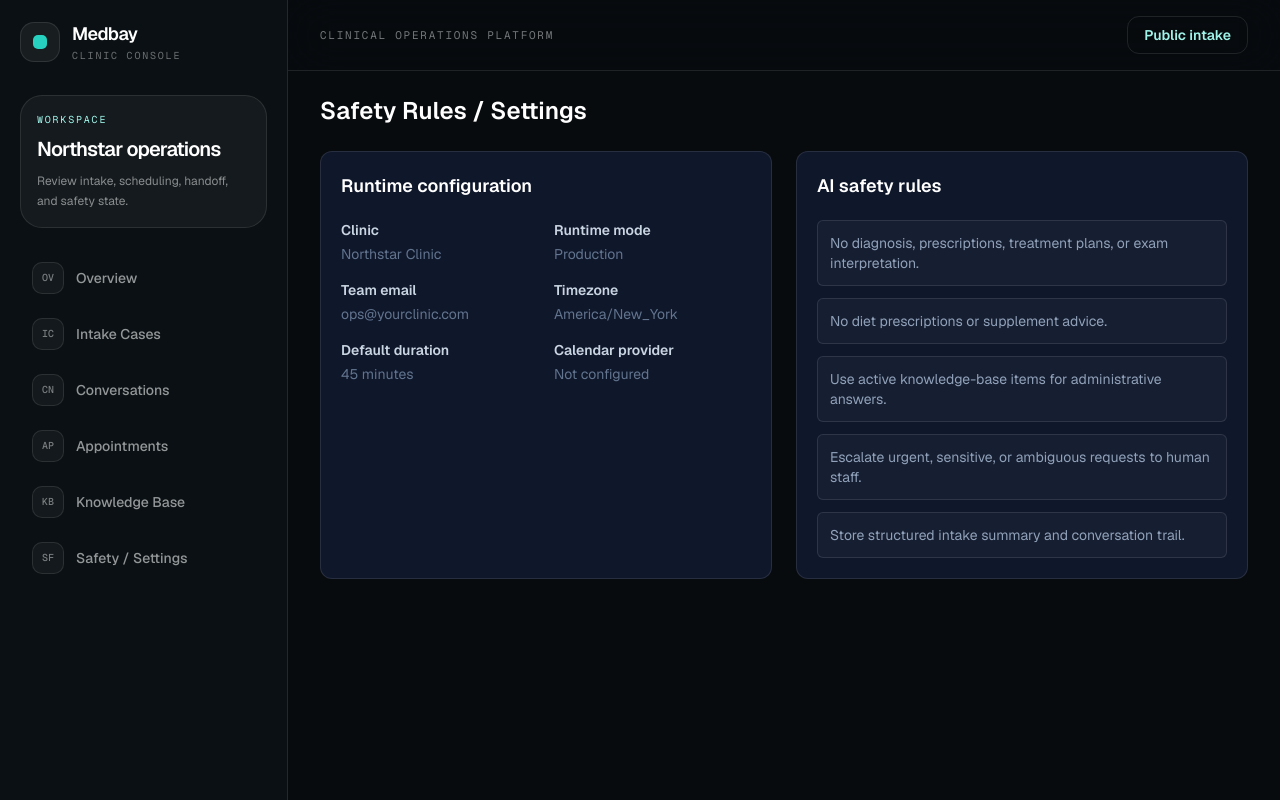
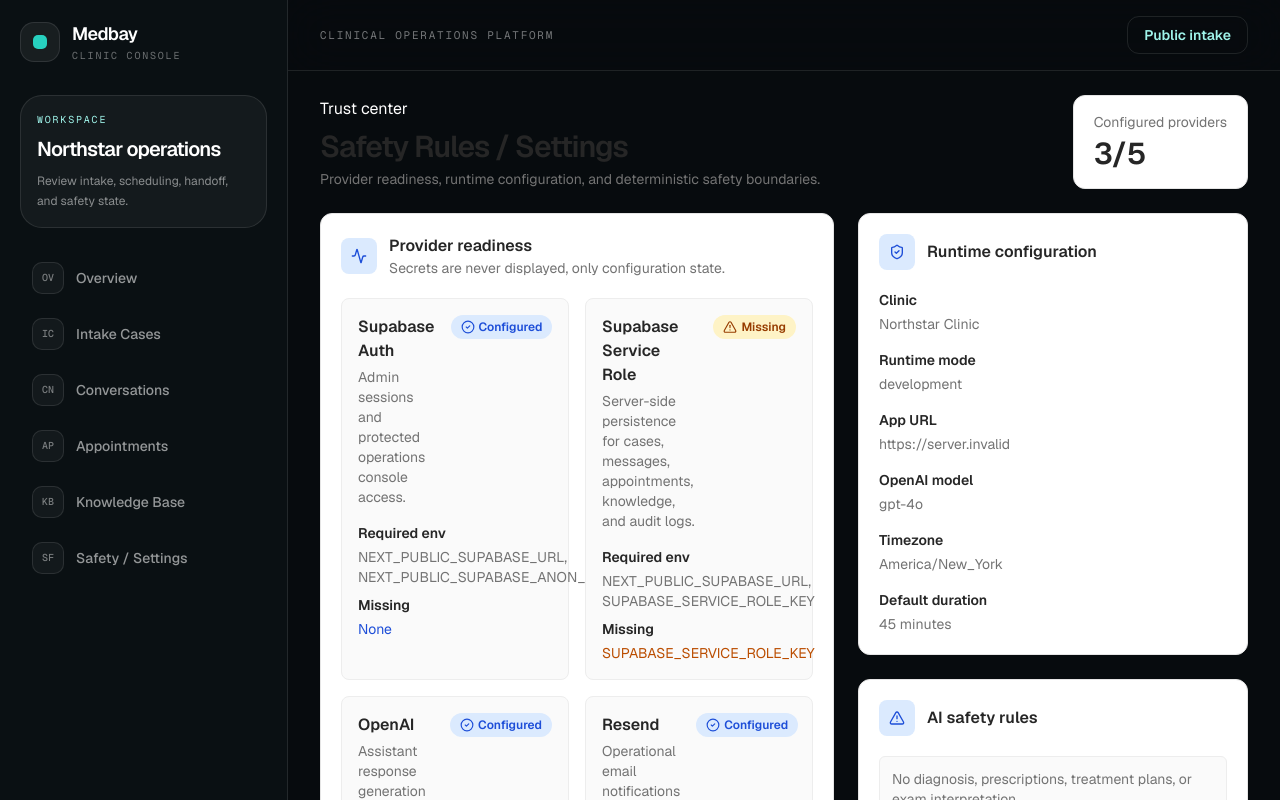
Before and after one commit to DerMayer1/Medbay, a Next.js app: page /admin/settings in a window 1280 px wide. Shown: the top 800 px of the page. Built offline with nearby package versions, Linux system fonts and the light colour scheme; no server answers.

Commit message:
feat: polish admin settings demo

```diff
--- a/src/app/admin/settings/page.tsx
+++ b/src/app/admin/settings/page.tsx
@@ -1,15 +1,62 @@
+import { Activity, AlertTriangle, CheckCircle2, ShieldCheck } from "lucide-react";
 import { AdminLayout } from "@/components/admin/AdminLayout";
 
 export const dynamic = "force-dynamic";
 
+type ProviderStatus = {
+  name: string;
+  description: string;
+  configured: boolean;
+  required: string[];
+  missing: string[];
+};
+
+function hasEnv(name: string) {
+  return Boolean(process.env[name]);
+}
+
+function providerStatus(name: string, description: string, required: string[]): ProviderStatus {
+  const missing = required.filter((key) => !hasEnv(key));
+  return {
+    name,
+    description,
+    configured: missing.length === 0,
+    required,
+    missing,
+  };
+}
+
 export default function SettingsPage() {
+  const providers = [
+    providerStatus("Supabase Auth", "Admin sessions and protected operations console access.", [
+      "NEXT_PUBLIC_SUPABASE_URL",
+      "NEXT_PUBLIC_SUPABASE_ANON_KEY",
+    ]),
+    providerStatus("Supabase Service Role", "Server-side persistence for cases, messages, appointments, knowledge, and audit logs.", [
+      "NEXT_PUBLIC_SUPABASE_URL",
+      "SUPABASE_SERVICE_ROLE_KEY",
+    ]),
+    providerStatus("OpenAI", "Assistant response generation and structured intake extraction.", ["OPENAI_API_KEY"]),
+    providerStatus("Resend", "Operational email notifications for handoff and scheduling review.", [
+      "RESEND_API_KEY",
+      "TEAM_EMAIL",
+      "FROM_EMAIL",
+    ]),
+    providerStatus("Google Calendar", "Availability checks and calendar-backed appointment events.", [
+      "GOOGLE_CLIENT_ID",
+      "GOOGLE_CLIENT_SECRET",
+      "GOOGLE_REFRESH_TOKEN",
+      "GOOGLE_CALENDAR_ID",
+    ]),
+  ];
+
   const settings = [
     ["Clinic", "Northstar Clinic"],
-    ["Runtime mode", "Production"],
-    ["Team email", process.env.TEAM_EMAIL || "Not configured"],
+    ["Runtime mode", process.env.NODE_ENV || "development"],
+    ["App URL", process.env.NEXT_PUBLIC_APP_URL || "Not configured"],
+    ["OpenAI model", process.env.OPENAI_MODEL || "gpt-4.1-mini"],
     ["Timezone", process.env.CLINIC_TIMEZONE || "America/New_York"],
     ["Default duration", `${process.env.DEFAULT_APPOINTMENT_DURATION_MINUTES || 45} minutes`],
-    ["Calendar provider", process.env.GOOGLE_CALENDAR_ID ? "Google Calendar" : "Not configured"],
   ];
 
   const rules = [
@@ -20,32 +67,115 @@ export default function SettingsPage() {
     "Store structured intake summary and conversation trail.",
   ];
 
+  const configuredCount = providers.filter((provider) => provider.configured).length;
+
   return (
     <AdminLayout>
-      <h1 className="text-2xl font-semibold text-white">Safety Rules / Settings</h1>
-      <div className="mt-6 grid gap-6 lg:grid-cols-2">
-        <section className="rounded-xl border border-white/10 bg-slate-900 p-5">
-          <h2 className="text-lg font-semibold text-white">Runtime configuration</h2>
-          <dl className="mt-5 grid gap-4 sm:grid-cols-2">
+      <div className="flex flex-col justify-between gap-4 lg:flex-row lg:items-end">
+        <div>
+          <p className="medbay-label">Trust center</p>
+          <h1 className="mt-2 text-3xl font-semibold tracking-[-0.04em] text-[#262626]">Safety Rules / Settings</h1>
+          <p className="mt-1 text-sm text-[#737373]">
+            Provider readiness, runtime configuration, and deterministic safety boundaries.
+          </p>
+        </div>
+        <div className="rounded-xl border border-[#e5e5e5] bg-[#ffffff] px-5 py-4">
+          <p className="text-sm text-[#737373]">Configured providers</p>
+          <p className="mt-1 text-3xl font-semibold text-[#262626]">
+            {configuredCount}/{providers.length}
+          </p>
+        </div>
+      </div>
+
+      <div className="mt-6 grid gap-6 xl:grid-cols-[1fr_390px]">
+        <section className="rounded-xl border border-[#e5e5e5] bg-[#ffffff] p-5">
+          <div className="flex items-center gap-3">
+            <div className="grid h-9 w-9 place-items-center rounded-lg bg-[#dbeafe] text-[#1d4ed8]">
+              <Activity className="h-4 w-4" />
+            </div>
+            <div>
+              <h2 className="font-semibold text-[#262626]">Provider readiness</h2>
+              <p className="text-sm text-[#737373]">Secrets are never displayed, only configuration state.</p>
+            </div>
+          </div>
+
+          <div className="mt-5 grid gap-4 lg:grid-cols-2">
+            {providers.map((provider) => (
+              <article key={provider.name} className="rounded-lg border border-[#ededed] bg-[#fafafa] p-4">
+                <div className="flex items-start justify-between gap-4">
+                  <div>
+                    <h3 className="font-semibold text-[#262626]">{provider.name}</h3>
+                    <p className="mt-1 text-sm leading-5 text-[#737373]">{provider.description}</p>
+                  </div>
+                  <StatusBadge configured={provider.configured} />
+                </div>
+                <dl className="mt-4 space-y-2 text-sm">
+                  <div>
+                    <dt className="font-semibold text-[#262626]">Required env</dt>
+                    <dd className="mt-1 text-[#737373]">{provider.required.join(", ")}</dd>
+                  </div>
+                  <div>
+                    <dt className="font-semibold text-[#262626]">Missing</dt>
+                    <dd className={provider.missing.length ? "mt-1 text-amber-700" : "mt-1 text-[#1d4ed8]"}>
+                      {provider.missing.length ? provider.missing.join(", ") : "None"}
+                    </dd>
+                  </div>
+                </dl>
+              </article>
+            ))}
+          </div>
+        </section>
+
+        <aside className="space-y-6">
+          <section className="rounded-xl border border-[#e5e5e5] bg-[#ffffff] p-5">
+            <div className="flex items-center gap-3">
+              <div className="grid h-9 w-9 place-items-center rounded-lg bg-[#dbeafe] text-[#1d4ed8]">
+                <ShieldCheck className="h-4 w-4" />
+              </div>
+              <h2 className="font-semibold text-[#262626]">Runtime configuration</h2>
+            </div>
+            <dl className="mt-5 space-y-4">
               {settings.map(([label, value]) => (
                 <div key={label}>
-                <dt className="text-sm font-semibold text-slate-300">{label}</dt>
-                <dd className="mt-1 text-sm text-slate-500">{value}</dd>
+                  <dt className="text-sm font-semibold text-[#262626]">{label}</dt>
+                  <dd className="mt-1 break-words text-sm text-[#737373]">{value}</dd>
                 </div>
               ))}
             </dl>
           </section>
-        <section className="rounded-xl border border-white/10 bg-slate-900 p-5">
-          <h2 className="text-lg font-semibold text-white">AI safety rules</h2>
-          <ul className="mt-5 space-y-3 text-sm text-slate-400">
+
+          <section className="rounded-xl border border-[#e5e5e5] bg-[#ffffff] p-5">
+            <div className="flex items-center gap-3">
+              <div className="grid h-9 w-9 place-items-center rounded-lg bg-[#dbeafe] text-[#1d4ed8]">
+                <AlertTriangle className="h-4 w-4" />
+              </div>
+              <h2 className="font-semibold text-[#262626]">AI safety rules</h2>
+            </div>
+            <ul className="mt-5 space-y-3 text-sm text-[#737373]">
               {rules.map((rule) => (
-              <li key={rule} className="rounded-md border border-white/10 bg-white/[0.03] p-3">
+                <li key={rule} className="rounded-md border border-[#ededed] bg-[#fafafa] p-3">
                   {rule}
                 </li>
               ))}
             </ul>
           </section>
+        </aside>
       </div>
     </AdminLayout>
   );
 }
+
+function StatusBadge({ configured }: { configured: boolean }) {
+  return (
+    <span
+      className={
+        configured
+          ? "inline-flex items-center gap-1 rounded-full bg-[#dbeafe] px-2.5 py-1 text-xs font-semibold text-[#1d4ed8]"
+          : "inline-flex items-center gap-1 rounded-full bg-amber-100 px-2.5 py-1 text-xs font-semibold text-amber-800"
+      }
+    >
+      {configured ? <CheckCircle2 className="h-3.5 w-3.5" /> : <AlertTriangle className="h-3.5 w-3.5" />}
+      {configured ? "Configured" : "Missing"}
+    </span>
+  );
+}
```
Lines whose indentation alone changed are shown as unchanged.
